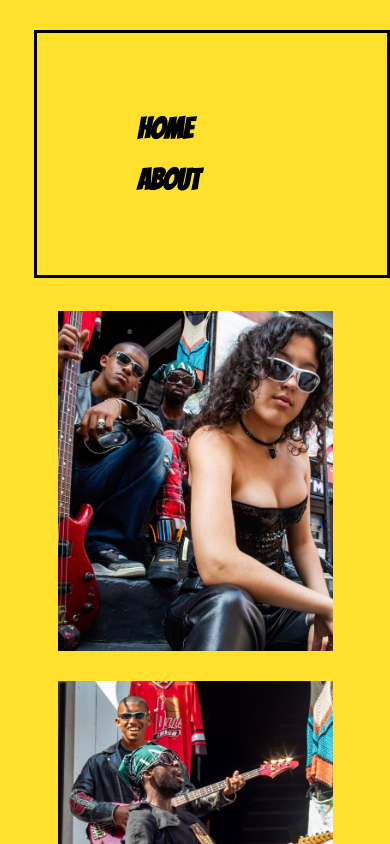
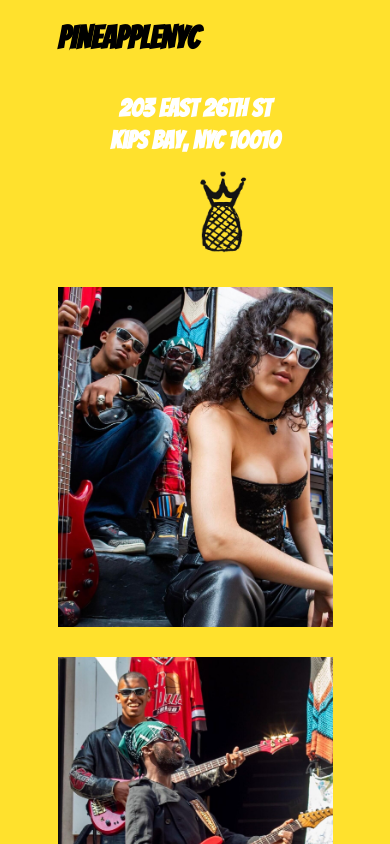
Before and after one commit to dommelay/PineappleNYC, a React (Create React App) app in the folder nyc/: page / in a window 390 px wide. Shown: the top 844 px of the page. Built offline with nearby package versions, Linux system fonts and the light colour scheme.

Commit message:
new title added for 500px width in order to allow for address and logo to be grouped next to eachother. Logo for other pages should be full - still working on menu

```diff
--- a/nyc/src/App.css
+++ b/nyc/src/App.css
@@ -28,7 +28,7 @@ a {
 }
 .navcontainer {
   border: solid black;
-
+  display: none;
   width: 350px;
   margin-left: auto;
   right: 0px;
@@ -79,6 +79,13 @@ align-self: center;
   float: right;
   margin-left: auto;
   margin-right: 60px;
+}
+.fullpine {
+  width: 200px;
+  display: none;
+}
+.hometitle1 {
+  display: none;
 }
 
 
@@ -136,4 +143,14 @@ align-self: center;
 .header {
   margin-bottom: 0px;
 }
+
+
+
+.hometitle {
+  display: none;
 }
+.hometitle1 {
+  display: block;
+}
+
+}
--- a/nyc/src/components/Home.js
+++ b/nyc/src/components/Home.js
@@ -10,8 +10,11 @@ const Home = () => {
 
             <div className='homecontainer'>
 
+            <h1 className='hometitle1'>PINEAPPLENYC</h1>
+
                 <div className='header'>
                     <h1 className='hometitle'>PINEAPPLENYC</h1>
+
                     <div className='homeaddress'>
                         <h2 className='address'>203 East 26th St</h2>
                         <h2 className='address'>Kips Bay, NYC 10010</h2>
```
